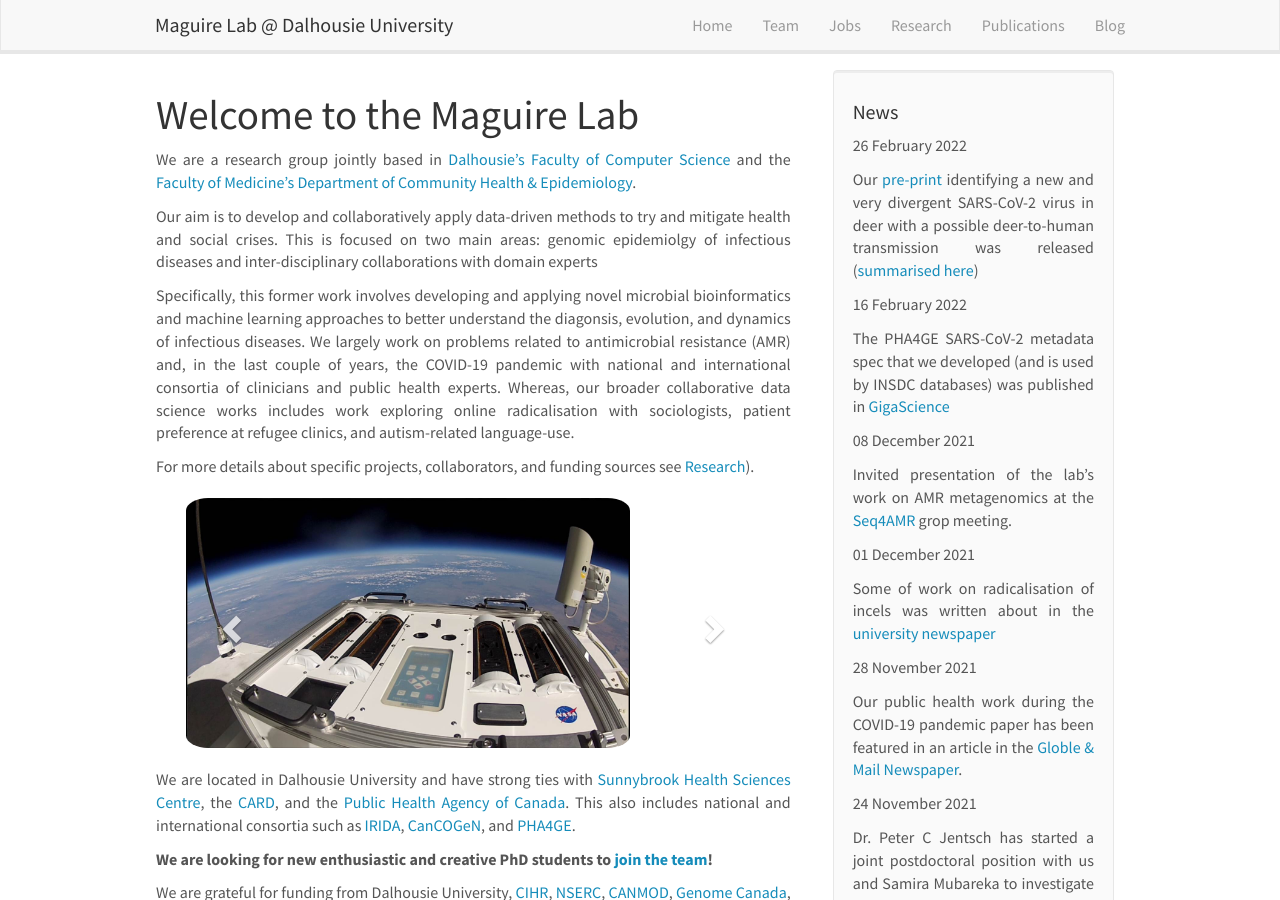
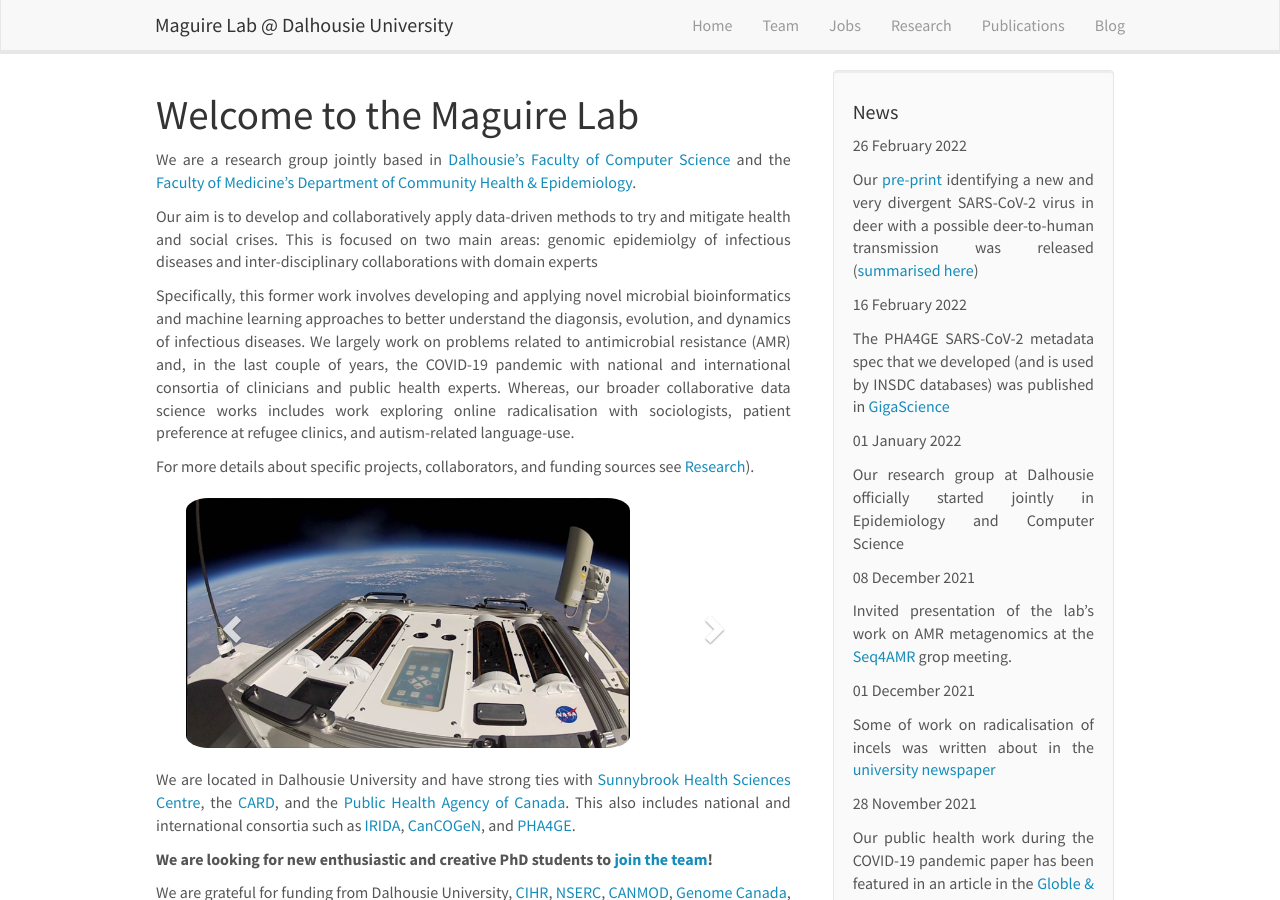
Before and after one commit to maguire-lab/maguire-lab.github.io, a Jekyll site: the page built from _pages/home.md, in a window 1280 px wide and 900 px high. Built offline with Jekyll 4.4.1, drawn with Linux system fonts in a browser that asks for light colours; nearby versions of some CDN libraries.

Commit message:
Add lab opening information

```diff
--- a/_data/news.yml
+++ b/_data/news.yml
@@ -2,6 +2,8 @@
   headline: "Our [pre-print](https://www.biorxiv.org/content/10.1101/2022.02.22.481551) identifying a new and very divergent SARS-CoV-2 virus in deer with a possible deer-to-human transmission was released ([summarised here](https://twitter.com/FinlayM/status/1497614846539534344))"
 - date: "16 February 2022"
   headline: "The PHA4GE SARS-CoV-2 metadata spec that we developed (and is used by INSDC databases) was published in [GigaScience](https://doi.org/10.1093/gigascience/giac003)"
+- date: "01 January 2022"
+  headline: "Our research group at Dalhousie officially started jointly in Epidemiology and Computer Science"
 - date: 08 December 2021
   headline: "Invited presentation of the lab's work on AMR metagenomics at the [Seq4AMR](https://www.jpiamr.eu/projects/seq4amr/) grop meeting."
 - date: 01 December 2021
```
